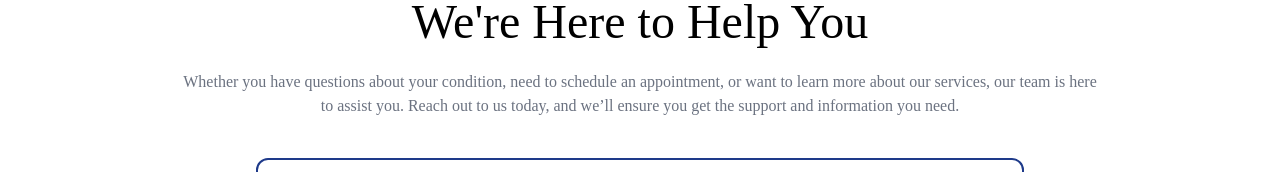
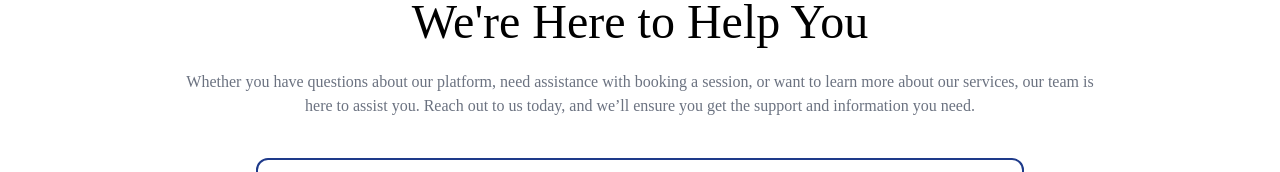
Before and after one commit to syedhaamed/NexMentorFrontend, a React (Vite) app: page /contact-us in a window 1280 px wide. Shown: the part 150-322 px from the top of the page. Built offline with nearby package versions, Linux system fonts and the light colour scheme; no server answers.

Commit message:
add content in contact us page

```diff
--- a/src/components/ContactPage.jsx
+++ b/src/components/ContactPage.jsx
@@ -53,7 +53,7 @@ function ContactPage() {
                 <div className='w-full h-auto flex flex-col font-cg-times px-5 my-5'>
                     <h1 className='text-center text-xs md:text-sm xl:text-base'>Get in Touch with Us</h1>
                     <h1 className='text-center text-2xl my-3 md:text-4xl xl:text-5xl xl:my-6'>We're Here to Help You</h1>
-                    <p className='text-gray-500 text-center text-xs md:text-sm md:px-10 lg:px-20 xl:px-40 xl:text-base'>Whether you have questions about your condition, need to schedule an appointment, or want to learn more about our services, our team is here to assist you. Reach out to us today, and we’ll ensure you get the support and information you need.</p>
+                    <p className='text-gray-500 text-center text-xs md:text-sm md:px-10 lg:px-20 xl:px-40 xl:text-base'>Whether you have questions about our platform, need assistance with booking a session, or want to learn more about our services, our team is here to assist you. Reach out to us today, and we’ll ensure you get the support and information you need.</p>
                 </div>
                 <div className='w-full h-auto flex flex-col px-5 gap-3 my-5 mb-14 sm:flex-row-reverse sm:border-2 sm:p-3 rounded-xl border-blue-900 md:w-[70%] md:mx-auto md:p-5 md:gap-4 lg:justify-center lg:gap-8 xl:w-[60%]'>
                     <div className='w-full h-auto flex flex-col gap-4 lg:w-[50%] xl:gap-6'>
```
